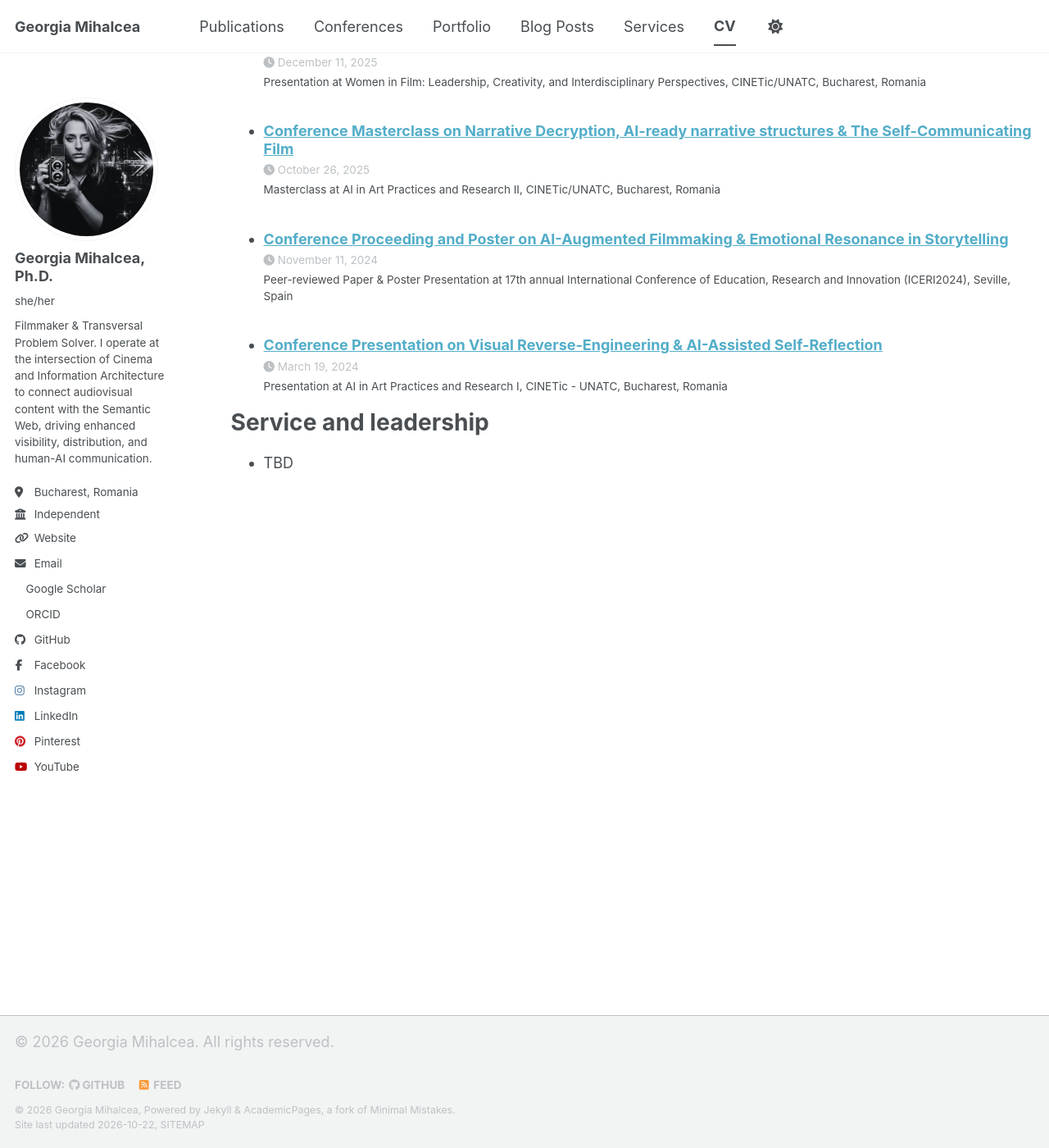
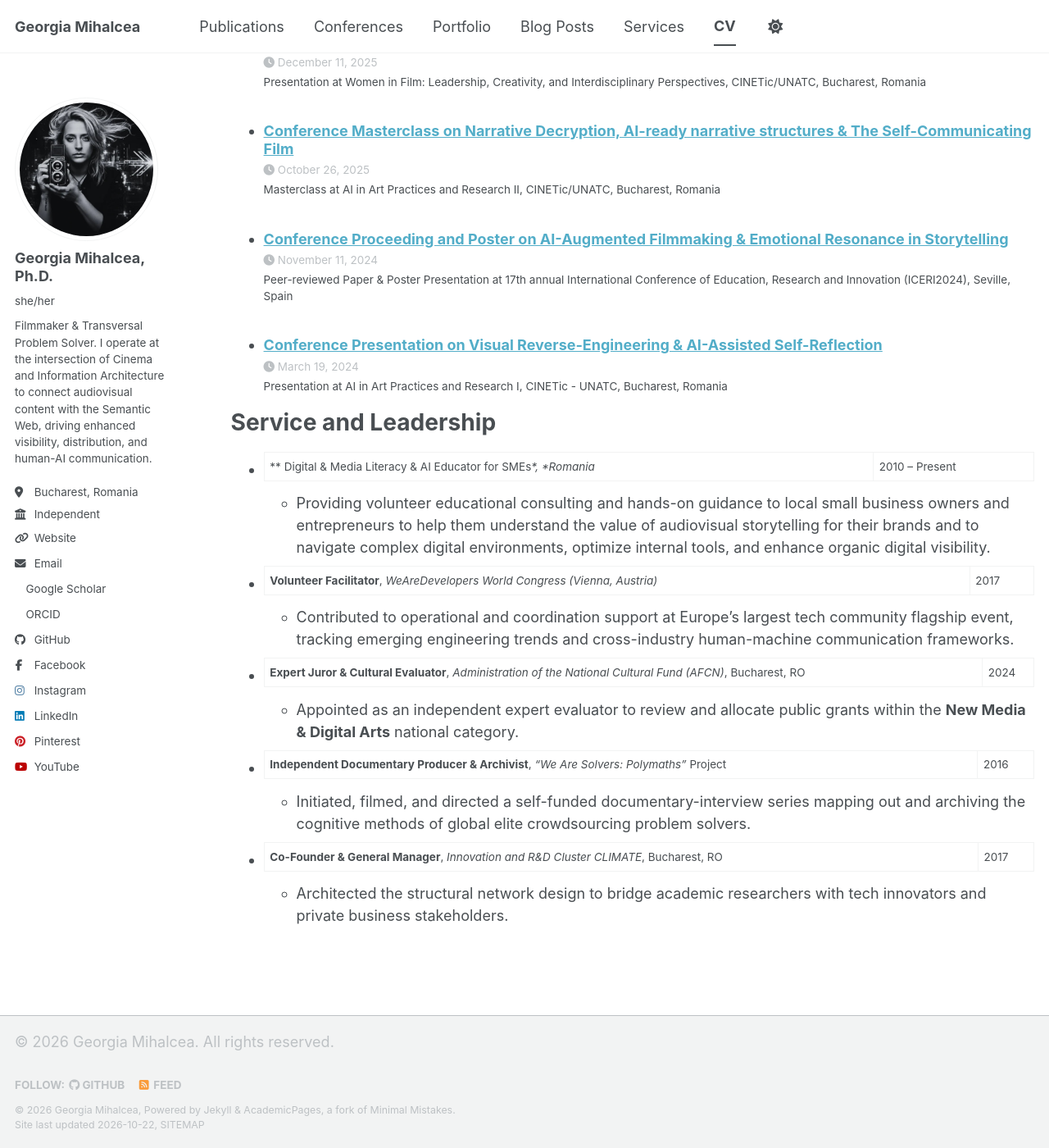
Before and after one commit to GeorgiaMihalcea/georgiamihalcea.github.io, a Jekyll site: the page built from _pages/cv.md, in a window 1280 px wide and 1400 px high, scrolled down 3598 px. Shown: the whole window at 82% size. Built offline with Jekyll 4.4.1, drawn with Linux system fonts in a browser that asks for light colours; a style sheet for code colours, icons or effects is not loaded.

Commit message:
Enhance CV with service and leadership details
Added detailed service and leadership experience including roles in digital literacy, event facilitation, and documentary production.

```diff
--- a/_pages/cv.md
+++ b/_pages/cv.md
@@ -104,6 +104,19 @@ Talks
     {% include archive-single-talk-cv.html  %}
   {% endfor %}</ul>
 
-Service and leadership
+Service and Leadership
 ======
-* TBD
+*   ** Digital & Media Literacy & AI Educator for SMEs**, *Romania* | 2010 – Present
+    *   Providing volunteer educational consulting and hands-on guidance to local small business owners and entrepreneurs to help them understand the value of audiovisual storytelling for their brands and to navigate complex digital environments, optimize internal tools, and enhance organic digital visibility.
+
+*   **Volunteer Facilitator**, *WeAreDevelopers World Congress (Vienna, Austria)* | 2017
+    *   Contributed to operational and coordination support at Europe’s largest tech community flagship event, tracking emerging engineering trends and cross-industry human-machine communication frameworks.
+
+*   **Expert Juror & Cultural Evaluator**, *Administration of the National Cultural Fund (AFCN)*, Bucharest, RO | 2024
+    *   Appointed as an independent expert evaluator to review and allocate public grants within the **New Media & Digital Arts** national category.
+
+*   **Independent Documentary Producer & Archivist**, *"We Are Solvers: Polymaths"* Project | 2016
+    *   Initiated, filmed, and directed a self-funded documentary-interview series mapping out and archiving the cognitive methods of global elite crowdsourcing problem solvers.
+
+*   **Co-Founder & General Manager**, *Innovation and R&D Cluster CLIMATE*, Bucharest, RO | 2017
+    *   Architected the structural network design to bridge academic researchers with tech innovators and private business stakeholders.
```
